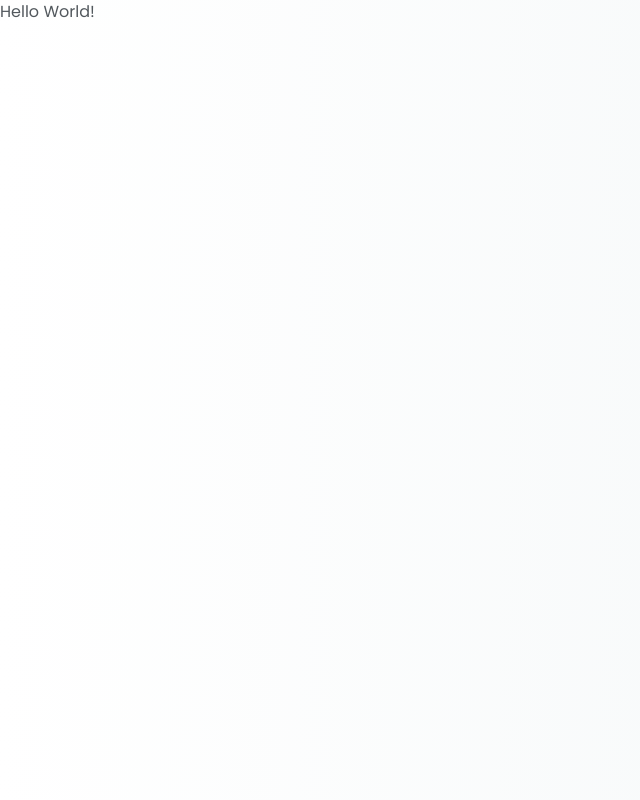
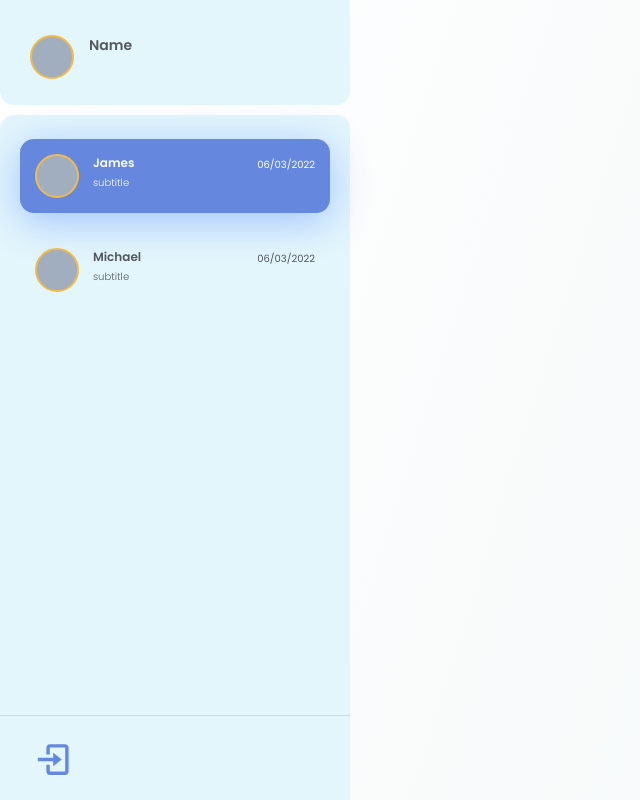
Before and after one commit to muiz6/gainimpact-chat, a Next.js app in the folder app/: page / in a window 1280 px wide. Shown: the whole page, without its empty margins (0-640 px from the left). Built offline with nearby package versions, Linux system fonts and the light colour scheme.

Commit message:
made chat screen sidebar

```diff
--- /dev/null
+++ b/app/src/features/HomePage/App.jsx
@@ -0,0 +1,46 @@
+import {
+  Box, Button, Flex, Image,
+} from '@chakra-ui/react';
+import React from 'react';
+
+import svgs from 'svgs';
+import ProfileTile from './ProfileTile';
+import UserTile from './UserTile';
+
+export default function App() {
+  return (
+    <Flex h="100vh">
+      <Flex w="350px" direction="column">
+        <SideBar />
+      </Flex>
+      <Box>
+
+      </Box>
+    </Flex>
+  );
+}
+
+function SideBar() {
+  return (
+    <>
+      <Box bgColor="primary" borderBottomRadius="14px" mb="2.5" pb="26px" pt="35px" px="30px">
+        <ProfileTile name="Name" />
+      </Box>
+      <Flex bgColor="primary" flexDir="column" flexGrow="1" borderTopRadius="14px">
+        <Box flexGrow="1" px="5" py="14px">
+          <Box py="2.5">
+            <UserTile title="James" subtitle="subtitle" date={new Date()} active />
+          </Box>
+          <Box py="2.5">
+            <UserTile title="Michael" subtitle="subtitle" date={new Date()} />
+          </Box>
+        </Box>
+        <Box pb="21px" pt="23px" px="15px" borderTop="1px solid #D0D9DF">
+          <Button bgColor="transparent" _hover={{ bgColor: 'none' }}>
+            <Image src={svgs.signOut} />
+          </Button>
+        </Box>
+      </Flex>
+    </>
+  );
+}
--- /dev/null
+++ b/app/src/features/HomePage/ProfileTile.jsx
@@ -0,0 +1,13 @@
+import { Box, Flex, Text } from '@chakra-ui/react';
+import React from 'react';
+
+export default function ProfileTile({ name }) {
+  return (
+    <Flex>
+      <Box>
+        <Box bgColor="gray.400" border="2px solid #F3BA4A" borderRadius="50%" h="44px" w="44px" />
+      </Box>
+      <Text fontSize="sm" fontWeight="600" ml="15px">{name}</Text>
+    </Flex>
+  );
+}
--- /dev/null
+++ b/app/src/features/HomePage/UserTile.jsx
@@ -0,0 +1,36 @@
+import { Box, Flex, Text } from '@chakra-ui/react';
+import React from 'react';
+
+export default function UserTile({
+  active, title, subtitle, date,
+}) {
+  return (
+    <Flex
+      p="15px"
+      bgColor={active ? 'secondary' : ''}
+      borderRadius="14px"
+      boxShadow={active ? '0px 8px 40px rgba(0, 72, 251, 0.3)' : ''}
+      color={active ? 'onSecondary' : ''}
+    >
+      <Box>
+        <Box bgColor="gray.400" border="2px solid #F3BA4A" borderRadius="50%" h="44px" w="44px" />
+      </Box>
+      <Box ml="14px" flexGrow="1">
+        <Flex alignItems="center">
+          <Text flexGrow="1" fontSize="xs" fontWeight="600" mb="3px">{title}</Text>
+          <Text fontSize="10px">{formatDate(date)}</Text>
+        </Flex>
+        <Text fontSize="10px" fontWeight="300">{subtitle}</Text>
+      </Box>
+    </Flex>
+  );
+}
+
+function formatDate(date) {
+  if (date) {
+    const day = date.getDay().toString().padStart(2, '0');
+    const month = date.getMonth().toString().padStart(2, '0');
+    return `${day}/${month}/${date.getFullYear()}`;
+  }
+  return '';
+}
--- /dev/null
+++ b/app/src/features/HomePage/index.jsx
@@ -0,0 +1,9 @@
+import React from 'react';
+
+import App from './App';
+
+export default function HomePage() {
+  return (
+    <App />
+  );
+}
--- a/app/src/pages/index.jsx
+++ b/app/src/pages/index.jsx
@@ -1,7 +1,9 @@
 import React from 'react';
+
+import HomePage from 'features/HomePage';
 
 export default function Home() {
   return (
-    <h1>Hello World!</h1>
+    <HomePage />
   );
 }
--- a/app/src/svgs.js
+++ b/app/src/svgs.js
@@ -1,3 +1,4 @@
 export default {
   plane: '/assets/svgs/plane.svg',
+  signOut: '/assets/svgs/sign_out.svg',
 };
```
Also changed, not shown: app/public/assets/svgs/sign_out.svg (added).
